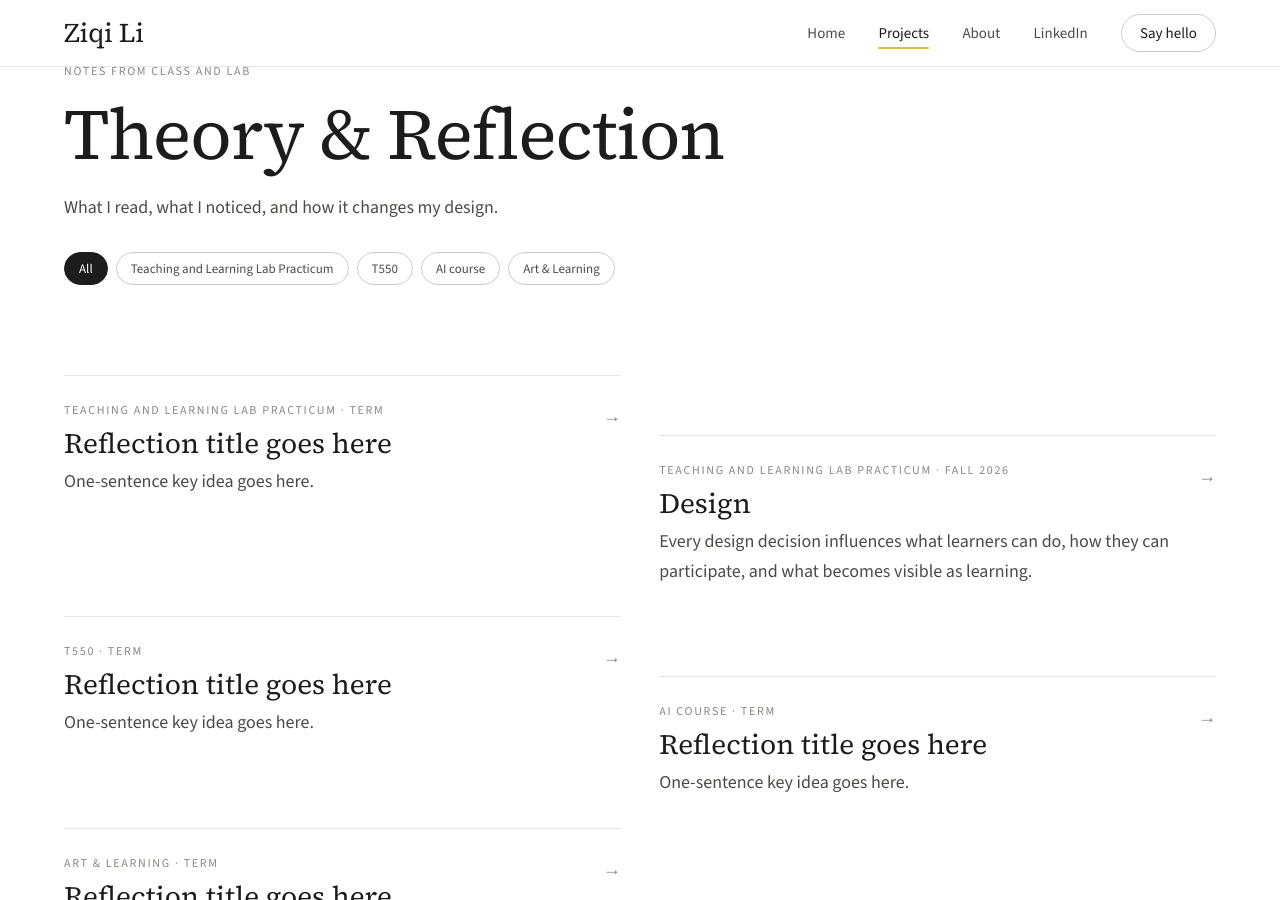
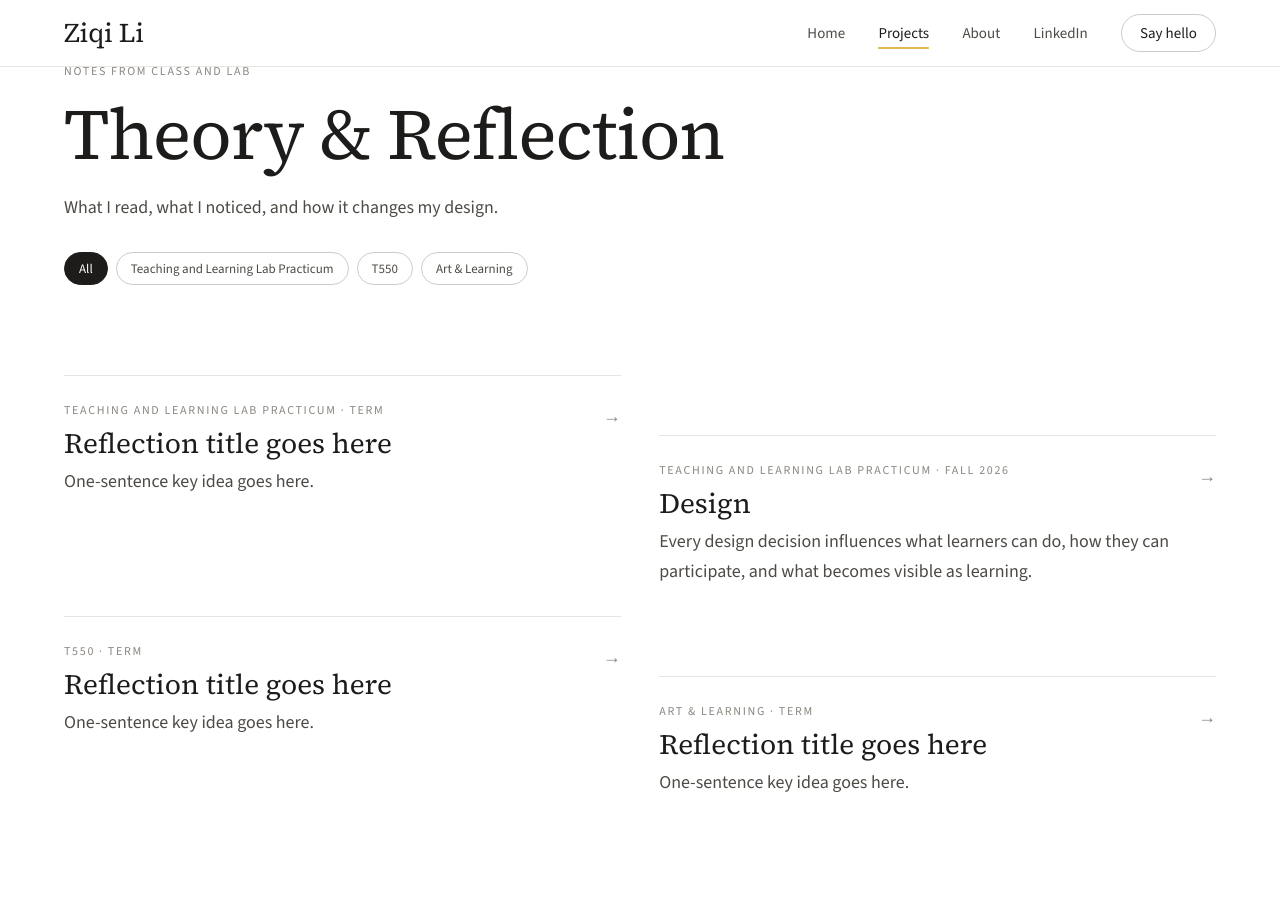
Before and after one commit to lizilizi0422-cmd/lizilizi0422-cmd.github.io, a Jekyll site: the page built from _sections/lab-practicum.md, in a window 1280 px wide and 900 px high, scrolled down 1197 px. Built offline with Jekyll 4.4.1, drawn with Linux system fonts in a browser that asks for light colours; nearby versions of some CDN libraries; some web fonts are replaced; some of the changed lines change nothing that is shown.

Commit message:
Update _reflections/ai-course-1.md (via Pages CMS)

```diff
--- a/_reflections/ai-course-1.md
+++ b/_reflections/ai-course-1.md
@@ -1,16 +1,13 @@
 ---
-# One reflection · 一篇反思. Copy this file to add more · 复制这个文件就能新增一篇
-title: "Reflection title goes here"
-course: "AI course"            # used for the course filter (spell it the same each time) · 用于按课程筛选
-type: "Class"                # Class, Lab or Reading
-term: "Term"
+title: "Reflection 1: Discovery "
+course: Teaching and Learning Lab Practicum
 order: 4
-key_idea: "One-sentence key idea goes here."
-theories: ["Theory or reading"]
-related_project: ""          # optional, e.g. "/projects/findmy-voice/"
-status: placeholder          # delete when finished · 写完后删除
+key_idea: "Theory of Learning and Theory of Knowing "
+theories:
+  - Theory or reading
+status: placeholder
+published: false
 ---
-
 **What the class or lab explored.** Body copy goes here: key readings, theories or activities, in your own words.
 
 **What I noticed or tried.** Body copy goes here: a moment, an experiment, or an observation with learners.
```
